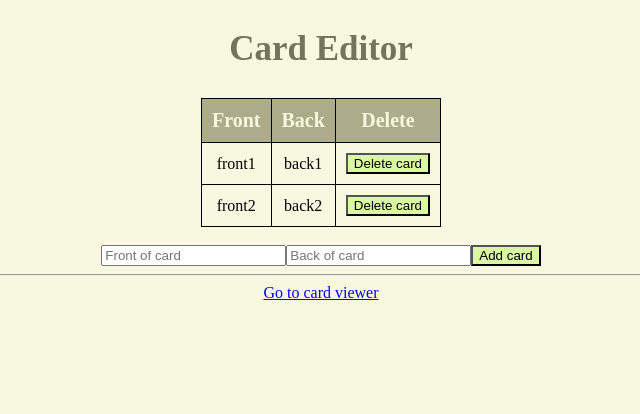
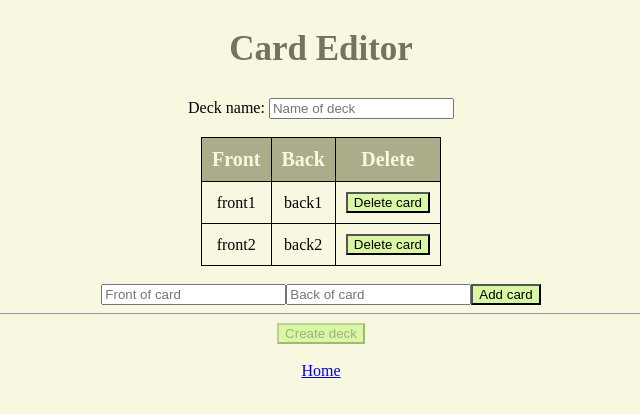
Before and after one commit to ashcodes101010/bootcamp, a React (Create React App) app: page /editor in a window 1280 px wide. Shown: the top 414 px of the page, without its empty margins (319-959 px from the left). Built offline with nearby package versions, Linux system fonts and the light colour scheme; no server answers.

Commit message:
Week 4 CardEditor Component

```diff
--- a/src/App.js
+++ b/src/App.js
@@ -4,47 +4,23 @@
 import {Route, Switch} from 'react-router-dom';
 import Homepage from './Homepage';
 
-class App extends React.Component {
-  constructor(props) {
-    super(props);
-    this.state = {
-      cards: [
-        { front: 'front1', back: 'back1' },
-        { front: 'front2', back: 'back2' },
-      ],
-    };
-  }
-
-  addCard = card => {
-    const cards = this.state.cards.slice().concat(card);
-    this.setState({ cards });
-  };
-
-  deleteCard = index => {
-    const cards = this.state.cards.slice();
-    cards.splice(index, 1);
-    this.setState({ cards });
-  };
-
-  render() {
+const App = () => {
   return (
     <Switch>
       <Route exact path="/">
         <Homepage />
       </Route>
       <Route exact path="/editor">
-          <CardEditor
-            addCard={this.addCard}
-            cards={this.state.cards}
-            deleteCard={this.deleteCard}
-          />
+        <CardEditor />
       </Route>
       <Route exact path="/viewer/:deckId">
-          <CardViewer cards={this.state.cards} />
+        <CardViewer />
+      </Route>
+      <Route>
+        <div>Page not found!</div>
       </Route>
     </Switch>
   );
-  }
-}
+};
 
 export default App;
--- a/src/CardEditor.js
+++ b/src/CardEditor.js
@@ -1,35 +1,61 @@
 import React from 'react';
 import './CardEditor.css';
-import {Link} from 'react-router-dom';
+
+import { Link, withRouter } from 'react-router-dom';
+import { firebaseConnect } from 'react-redux-firebase';
+import { compose } from 'redux';
 
 class CardEditor extends React.Component {
     constructor(props) {
         super(props);
-        this.state = { front: '', back: '' };
+        this.state = {
+            cards: [
+                { front: 'front1', back: 'back1' },
+                { front: 'front2', back: 'back2' },
+              ],
+            front: '',
+            back: '',
+            name: '',
+        };
     }
 
     addCard = () => {
         if (!this.state.front.trim() || !this.state.back.trim()) {
             return;
         }
-        this.props.addCard(this.state);
-        this.setState({ front: '', back: '' });
+
+        const newCard = { front: this.state.front, back: this.state.back };
+        const cards = this.state.cards.slice().concat(newCard);
+        this.setState({ cards, front: '', back: '' });
     };
 
-    deleteCard = index => this.props.deleteCard(index);
-
+    deleteCard = index => {
+        const cards = this.state.cards.slice();
+        cards.splice(index, 1);
+        this.setState({ cards });
+    };
 
     handleChange = event =>
         this.setState({ [event.target.name]: event.target.value });
 
+    createDeck = () => {
+        const deckId = this.props.firebase.push('/flashcards').key;
+        const newDeck = { cards: this.state.cards, name: this.state.name };
+        const onComplete = () => {
+            this.props.history.push(`/viewer/${deckId}`);
+        };
+
+        this.props.firebase.update(`/flashcards/${deckId}`, newDeck, onComplete);
+    };
+
     render() {
-        const cards = this.props.cards.map((card, index) => {
+        const cards = this.state.cards.map((card, index) => {
             return (
                 <tr key={index}>
                     <td>{card.front}</td>
                     <td>{card.back}</td>
                     <td>
-                        <button disabled={this.props.cards.length === 1} onClick={() => this.deleteCard(index)}>Delete card</button>
+                        <button onClick={() => this.deleteCard(index)}>Delete card</button>
                     </td>
                 </tr>
             );
@@ -38,6 +64,16 @@
         return (
             <div>
                 <h2>Card Editor</h2>
+                <div>
+                    Deck name:{' '}
+                    <input
+                    name="name"
+                    onChange={this.handleChange}
+                    placeholder="Name of deck"
+                    value={this.state.name}
+                    />
+                </div>
+                <br />
                 <table>
                     <thead>
                         <tr>
@@ -63,10 +99,19 @@
                 />
                 <button onClick={this.addCard}>Add card</button>
                 <hr />
-                <Link to="/viewer">Go to card viewer</Link>
+                <div>
+                    <button
+                        disabled={!this.state.name.trim() || this.state.cards.length === 0}
+                        onClick={this.createDeck}
+                    >
+                        Create deck
+                    </button>
+                </div>
+                <br />
+                <Link to="/">Home</Link>
             </div>
         );
     }
 }
 
-export default CardEditor;
+export default compose(firebaseConnect(), withRouter)(CardEditor);
```
Lines whose indentation alone changed are shown as unchanged.
